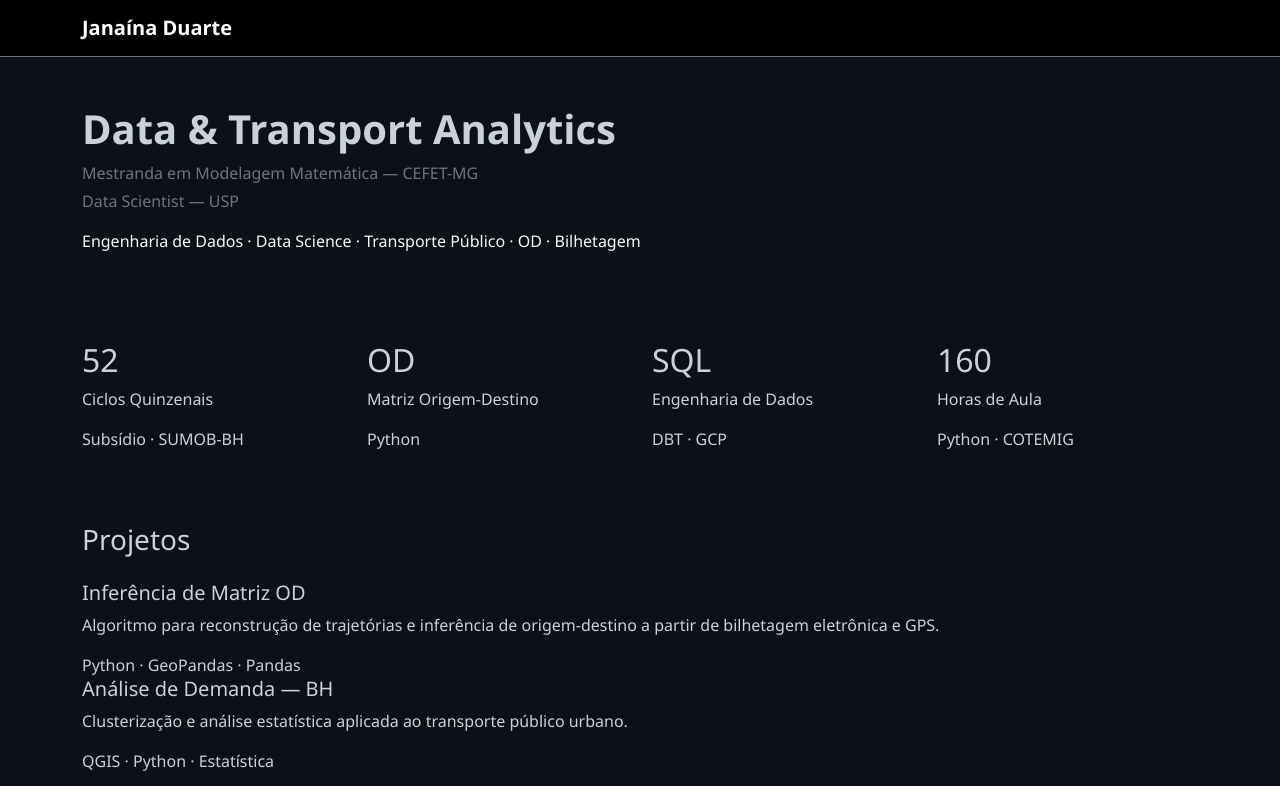
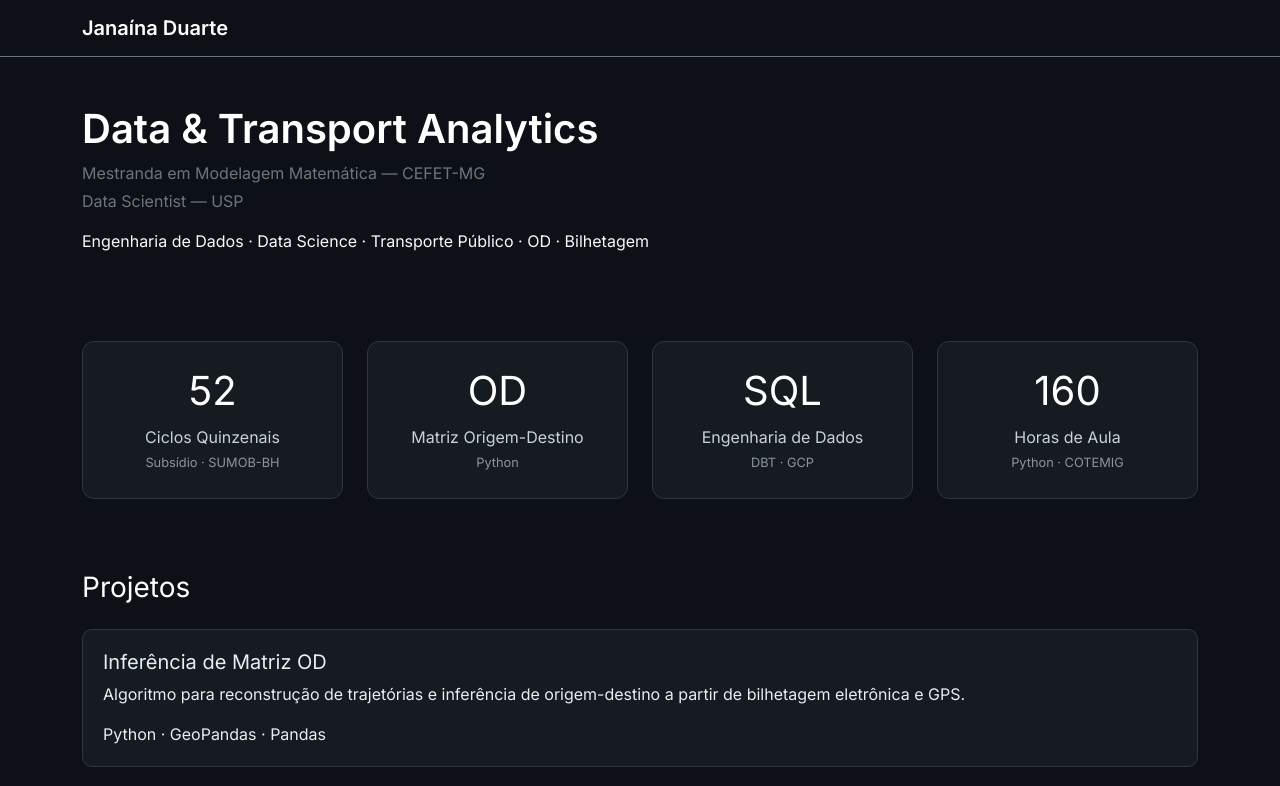
Before and after one commit to Duartejanaina/duartejanaina.github.io, a plain HTML site: page index.html in a window 1280 px wide. Shown: the top 786 px of the page. Drawn offline with nearby package versions, Linux system fonts and the light colour scheme.

Commit message:
Update style.css

```diff
--- a/style.css
+++ b/style.css
@@ -1,24 +1,60 @@
 body {
-    background-color: #0d1117;
-    color: #c9d1d9;
-    font-family: 'Segoe UI', sans-serif;
+  background-color: #0d1117;
+  color: #e6edf3;
+  font-family: 'Inter', sans-serif;
 }
 
-.section-title {
-    color: #58a6ff;
-    font-weight: 600;
-    margin-bottom: 20px;
+h1, h2, h3 {
+  color: #ffffff;
 }
 
-.card {
-    border-radius: 10px;
+.navbar {
+  background-color: #0d1117 !important;
 }
 
-img {
-    margin-top: 10px;
-    border: 1px solid #30363d;
+.kpi-card {
+  background: #161b22;
+  border-radius: 12px;
+  padding: 25px;
+  text-align: center;
+  transition: 0.3s;
+  border: 1px solid #30363d;
+}
+
+.kpi-card:hover {
+  transform: translateY(-5px);
+  border-color: #58a6ff;
+}
+
+.kpi-card h2 {
+  font-size: 2.5rem;
+  margin-bottom: 10px;
+}
+
+.kpi-card p {
+  margin: 0;
+  color: #c9d1d9;
+}
+
+.kpi-card span {
+  font-size: 0.8rem;
+  color: #8b949e;
+}
+
+.project-card {
+  background: #161b22;
+  padding: 20px;
+  border-radius: 10px;
+  margin-bottom: 20px;
+  border: 1px solid #30363d;
+  transition: 0.3s;
+}
+
+.project-card:hover {
+  border-color: #58a6ff;
 }
 
 a {
-    color: #58a6ff;
+  color: #58a6ff;
+  text-decoration: none;
 }
```
